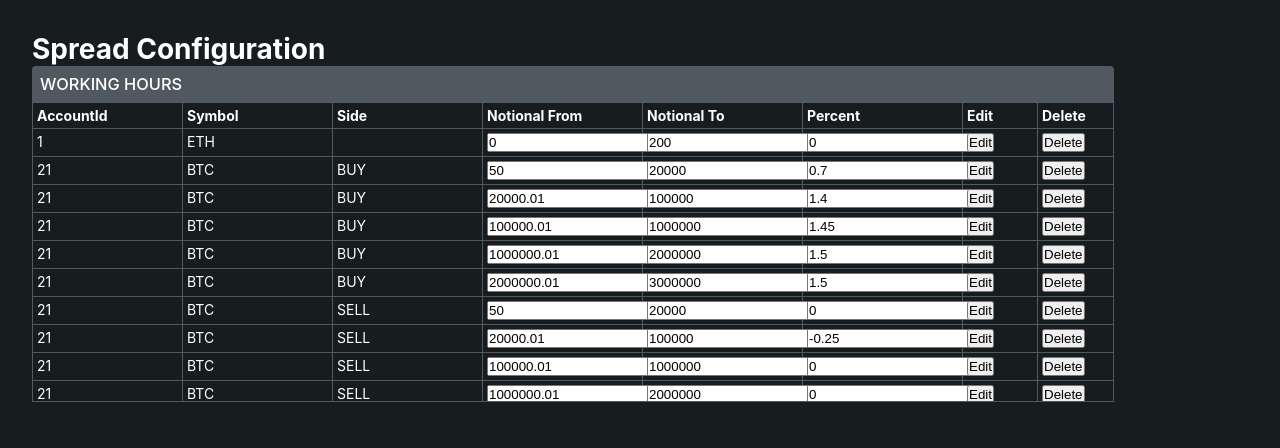
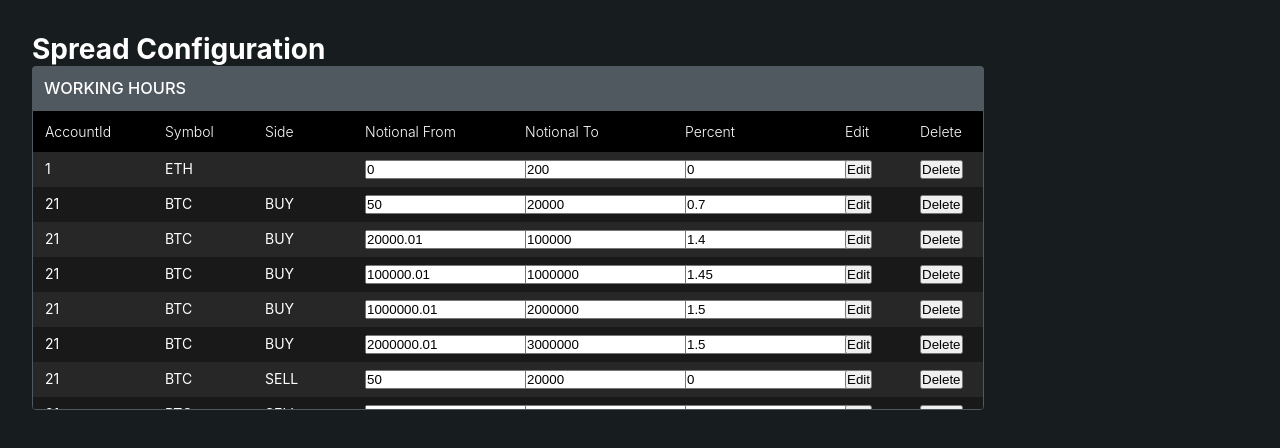
Before and after one commit to claudvanbarret/algotrading, a React (Create React App) app: page / in a window 1280 px wide. Shown: the top 448 px of the page. Built offline with nearby package versions, Linux system fonts and the light colour scheme; data requests are answered from the project's data file.

Commit message:
style: table header and rows

```diff
--- a/src/components/molecules/Table/Table.styles.ts
+++ b/src/components/molecules/Table/Table.styles.ts
@@ -12,7 +12,7 @@ export const Container = styled.div`
 `;
 
 export const Title = styled.h3`
-  padding: ${spaces.s};
+  padding: ${spaces.sp};
   background-color: ${colors.fillGrey};
   border-top-left-radius: 4px;
   border-top-right-radius: 4px;
@@ -24,11 +24,23 @@ export const Table = styled.table<TableStyleProps>`
   display: inline-block;
   border-spacing: 0;
   border: 1px solid ${colors.fillGrey};
+  border-bottom-left-radius: 4px;
+  border-bottom-right-radius: 4px;
   overflow-y: auto;
   height: ${({ height }) => `${height}px` ?? '100%'};
+
+  tbody {
+    tr {
+      background-color: ${colors.fillGreySecondary};
+
+      :nth-child(2n) {
+        background-color: ${colors.fillGreyTertiary};
+      }
+    }
+  }
 `;
 
-export const Tr = styled.td`
+export const Tr = styled.tr`
   :last-child {
     .td {
       border-bottom: 0;
@@ -38,9 +50,7 @@ export const Tr = styled.td`
 
 const Column = css`
   margin: 0;
-  padding: ${spaces.xs};
-  border-bottom: 1px solid ${colors.fillGrey};
-  border-right: 1px solid ${colors.fillGrey};
+
   text-align: left;
 
   :last-child {
@@ -50,8 +60,12 @@ const Column = css`
 
 export const Th = styled.th`
   ${Column}
+  background-color: ${colors.fillBlack};
+  padding: ${spaces.sp};
+  font-weight: ${fonts.weight.light};
 `;
 
 export const Td = styled.td`
   ${Column}
+  padding: ${spaces.s} ${spaces.sp};
 `;
--- a/src/pages/Home/Home.tsx
+++ b/src/pages/Home/Home.tsx
@@ -40,14 +40,17 @@ const Home = () => {
       {
         Header: t('account_id'),
         accessor: SpreadConfigurationAcessor.ACCOUNT_ID,
+        width: 120,
       },
       {
         Header: t('symbol'),
         accessor: SpreadConfigurationAcessor.SYMBOL,
+        width: 100,
       },
       {
         Header: t('side'),
         accessor: SpreadConfigurationAcessor.SIDE,
+        width: 100,
       },
       {
         Header: t('notional_from'),
--- a/src/theme/colors.json
+++ b/src/theme/colors.json
@@ -2,5 +2,7 @@
   "fill": "#FFFFFF",
   "fillBlack": "#000000",
   "fillBlackSecondary": "#171c1e",
-  "fillGrey": "#515960"
+  "fillGrey": "#515960",
+  "fillGreySecondary": "#272727",
+  "fillGreyTertiary": "#191919"
 }
```
